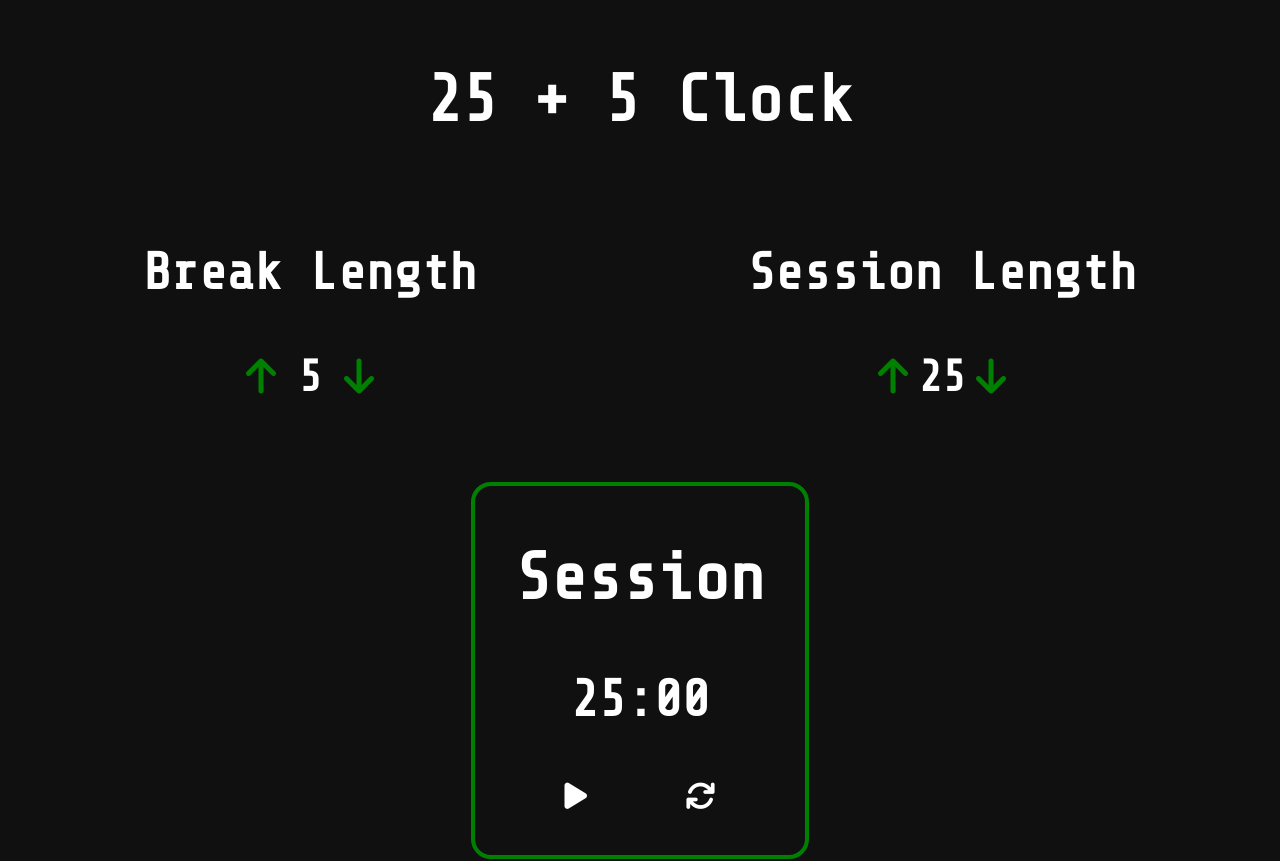
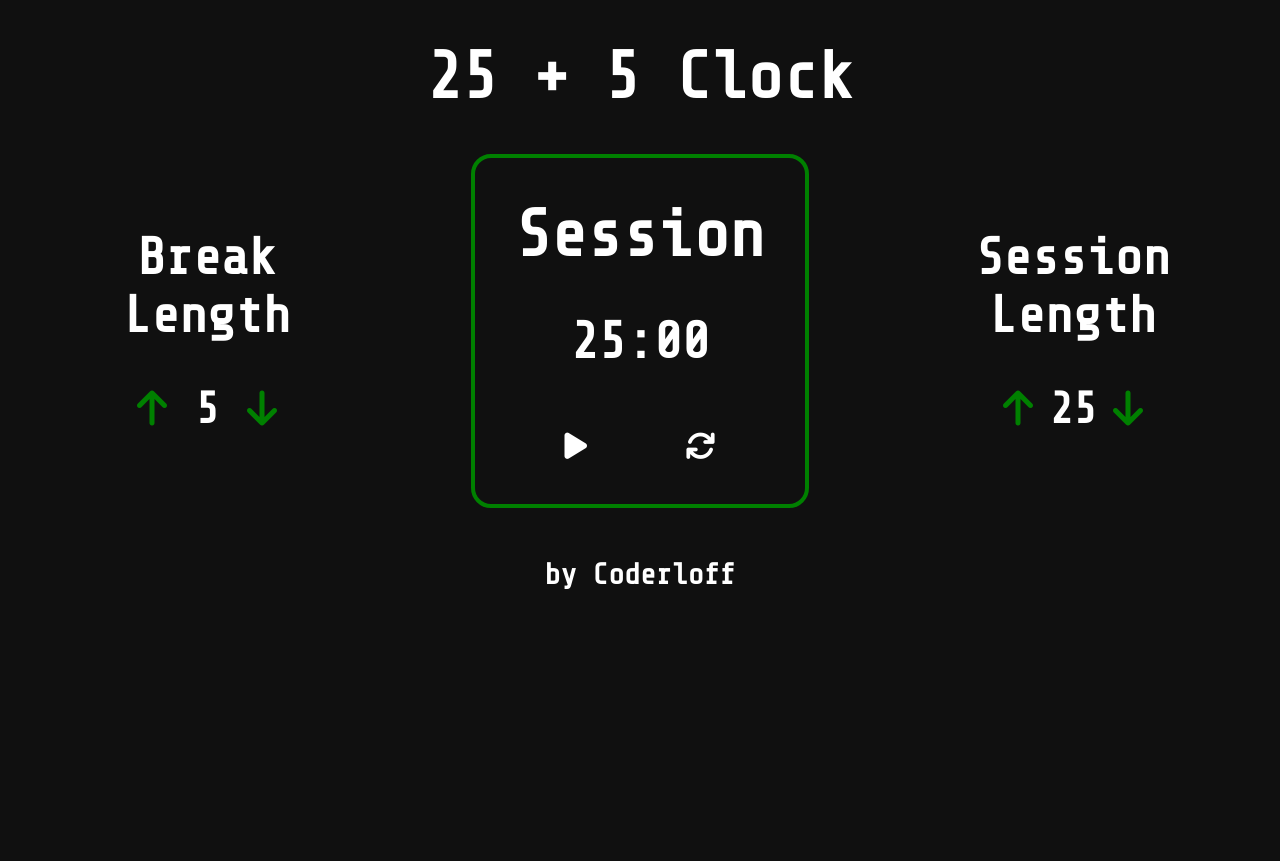
Before and after one commit to coderloff/25-5-clock, a React (Vite) app: page / in a window 1280 px wide. Shown: the top 861 px of the page. After the commit the page ends 800 px from the top, so only its background shows below. Built offline with nearby package versions, Linux system fonts and the light colour scheme.

Commit message:
Initial commit

```diff
--- a/src/App.css
+++ b/src/App.css
@@ -1,5 +1,11 @@
 @import url("https://site-assets.fontawesome.com/releases/v6.4.0/css/all.css");
 @import url("https://fonts.googleapis.com/css2?family=Share+Tech+Mono&display=swap");
+
+*{
+  margin: 0;
+  padding: 0;
+  box-sizing: border-box;
+}
 
 body {
   background-color: #101010;
@@ -29,37 +35,46 @@ button {
   flex-direction: column;
   justify-content: center;
   align-items: center;
-  margin-bottom: 60px;
+  margin-bottom: 50px;
 }
 
-.wrapper .break-session-length {
+.wrapper h2{
+  margin: 40px 0;
+}
+
+.wrapper .container {
   width: 100%;
   display: flex;
+  align-items: center;
   justify-content: space-around;
 }
 
-.wrapper .break-session-length .length {
+.wrapper .container .length {
+  max-width: 300px;
   display: flex;
   align-items: center;
   justify-content: center;
   flex-direction: column;
   text-align: center;
 }
+.wrapper .container .length h3{
+  margin: 0;
+}
 
-.wrapper .break-session-length .length button {
+.wrapper .container .length .operations {
+  width: 140px;
+  margin-top: 40px;
+  display: flex;
+  justify-content: space-between;
+}
+
+.wrapper .container .length button {
   color: green;
   font-size: 40px;
   cursor: pointer;
 }
 
-.wrapper .break-session-length .length .operations {
-  width: 140px;
-  display: flex;
-  justify-content: space-between;
-}
-
 .wrapper .timer-wrapper {
-  margin-top: 80px;
   text-align: center;
   padding: 0px 40px 40px 40px;
   border: 4px solid green;
@@ -67,6 +82,7 @@ button {
 }
 
 .wrapper .timer-wrapper .controle {
+  margin-top: 60px;
   display: flex;
   align-items: center;
   justify-content: space-around;
@@ -78,6 +94,6 @@ button {
   cursor: pointer;
 }
 
-.attribute{
-    text-align: center;
+.attribute {
+  text-align: center;
 }
--- a/src/App.tsx
+++ b/src/App.tsx
@@ -116,7 +116,7 @@ const App = () => {
     <div>
       <div className="wrapper">
         <h2>25 + 5 Clock</h2>
-        <div className="break-session-length">
+        <div className="container">
           <Length
             title="break"
             play={play}
@@ -124,6 +124,12 @@ const App = () => {
             handleIncrease={handleBreakIncrease}
             handleDecrease={handleBreakDecrease}
           />
+            <Timer
+              title={title}
+              timeFormatter={timeFormatter}
+              handlePlay={handlePlay}
+              handleReset={handleReset}
+            />
           <Length
             title="session"
             play={play}
@@ -132,12 +138,6 @@ const App = () => {
             handleDecrease={handleSessionDecrease}
           />
         </div>
-        <Timer
-          title={title}
-          timeFormatter={timeFormatter}
-          handlePlay={handlePlay}
-          handleReset={handleReset}
-        />
       </div>
       <audio
         id="beep"
```
